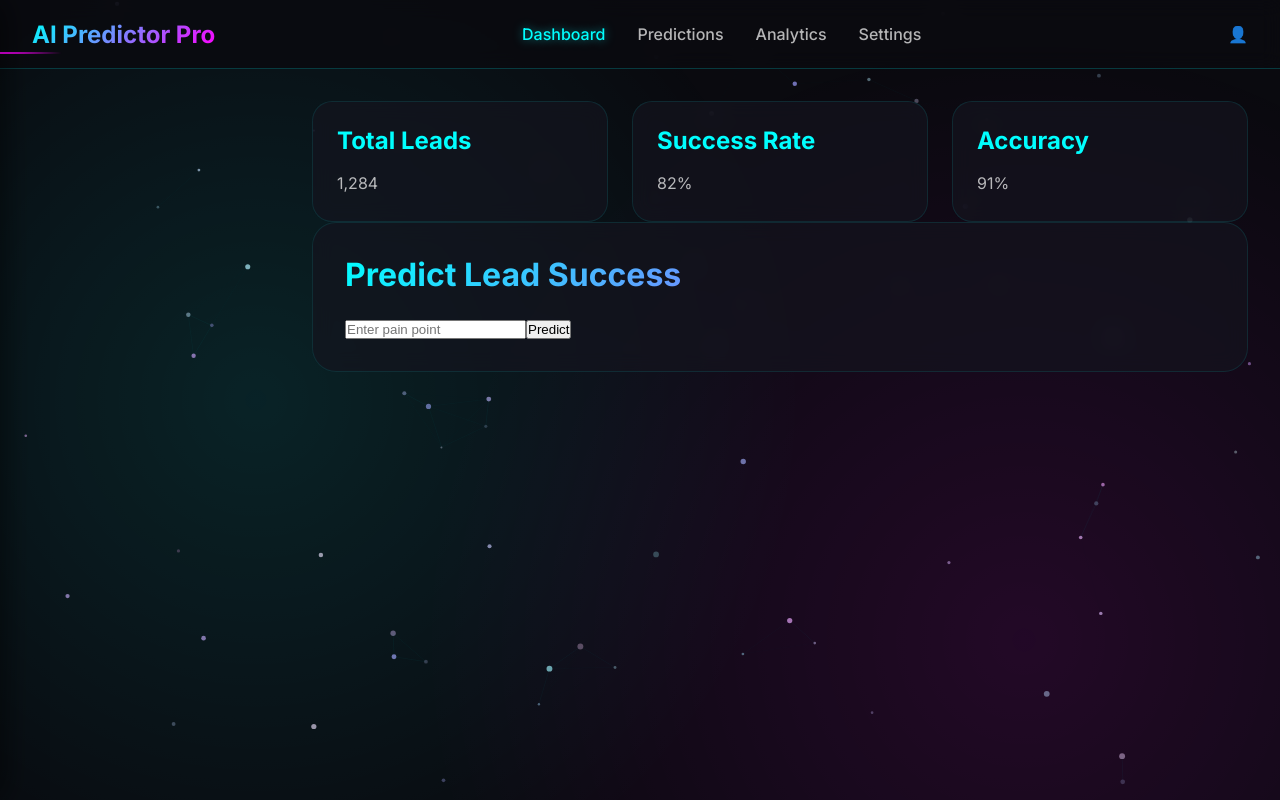
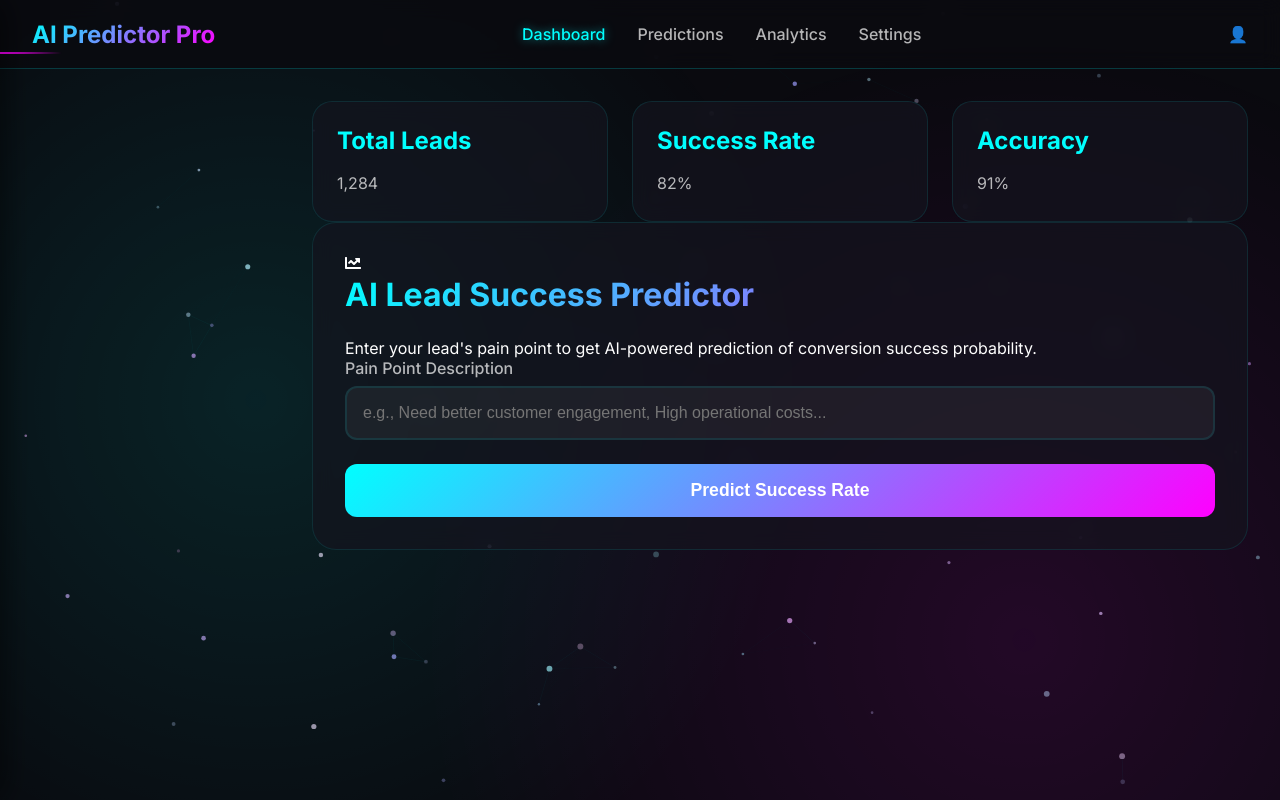
Before and after one commit to kiruba11k/predictive-model, a React (Create React App) app in the folder frontend/: page / in a window 1280 px wide. Built offline with nearby package versions, Linux system fonts and the light colour scheme.

Commit message:
Update Predictor.js

```diff
--- a/frontend/src/components/Predictor.js
+++ b/frontend/src/components/Predictor.js
@@ -1,79 +1,143 @@
 import React, { useState } from "react";
 import axios from "axios";
+import { FaSpinner, FaChartLine, FaCheckCircle, FaExclamationTriangle } from 'react-icons/fa';
 
 export default function Predictor() {
-
   const [input, setInput] = useState("");
-
   const [result, setResult] = useState(null);
-
   const [loading, setLoading] = useState(false);
-
+  const [error, setError] = useState(null);
 
   const predict = async () => {
+    if (!input.trim()) {
+      setError("Please enter a pain point");
+      return;
+    }
 
     setLoading(true);
+    setError(null);
 
+    try {
       const res = await axios.post(
-
         "https://predictive-model-backend.onrender.com/predict",
-
-{ pain_point: input }
-
+        { pain_point: input },
+        {
+          headers: {
+            'Content-Type': 'application/json',
+          },
+          timeout: 10000 // 10 second timeout
+        }
       );
 
+      if (res.data) {
         setResult(res.data);
-
+      } else {
+        setError("Invalid response from server");
+      }
+    } catch (err) {
+      console.error("Prediction error:", err);
+      setError(
+        err.response?.data?.message ||
+        err.message ||
+        "Failed to get prediction. Please try again."
+      );
+    } finally {
       setLoading(false);
-
+    }
   };
 
+  const handleKeyPress = (e) => {
+    if (e.key === 'Enter' && !loading) {
+      predict();
+    }
+  };
 
   return (
+    <div className="predictor">
+      <div className="predictor-header">
+        <FaChartLine className="predictor-icon" />
+        <h2>AI Lead Success Predictor</h2>
+      </div>
 
-<div className="predictor">
+      <div className="predictor-description">
+        <p>Enter your lead's pain point to get AI-powered prediction of conversion success probability.</p>
+      </div>
 
+      <div className="input-group">
+        <label htmlFor="painPoint">Pain Point Description</label>
+        <input
+          id="painPoint"
+          type="text"
+          placeholder="e.g., Need better customer engagement, High operational costs..."
+          value={input}
+          onChange={(e) => setInput(e.target.value)}
+          onKeyPress={handleKeyPress}
+          disabled={loading}
+          className={error ? 'error' : ''}
+        />
+        {error && (
+          <div className="error-message">
+            <FaExclamationTriangle />
+            <span>{error}</span>
+          </div>
+        )}
+      </div>
 
-<h2>Predict Lead Success</h2>
-
-
-<input
-
-placeholder="Enter pain point"
-
-onChange={(e) => setInput(e.target.value)}
-
-/>
-
-
-<button onClick={predict}>
-
-{loading ? "Analyzing..." : "Predict"}
-
+      <button
+        className={`predict-button ${loading ? 'loading' : ''}`}
+        onClick={predict}
+        disabled={loading || !input.trim()}
+      >
+        {loading ? (
+          <>
+            <FaSpinner className="spinner" />
+            <span>Analyzing...</span>
+          </>
+        ) : (
+          <span>Predict Success Rate</span>
+        )}
       </button>
 
-
       {result && (
-
-<div className="result">
-
-<h3>{result.prediction}</h3>
-
-<p>
-
-Probability:
-
-{(result.probability * 100).toFixed(2)}%
-
-</p>
-
+        <div className="result-card">
+          <div className="result-header">
+            <FaCheckCircle className="result-icon" />
+            <h3>Prediction Result</h3>
           </div>
 
-)}
-
-
+          <div className="result-content">
+            <div className="prediction-badge">
+              <span className="prediction-label">Prediction:</span>
+              <span className={`prediction-value ${result.prediction?.toLowerCase()}`}>
+                {result.prediction || "N/A"}
+              </span>
             </div>
 
+            <div className="probability-container">
+              <span className="probability-label">Success Probability:</span>
+              <div className="probability-bar-container">
+                <div
+                  className="probability-bar"
+                  style={{
+                    width: `${(result.probability * 100) || 0}%`,
+                    background: `linear-gradient(90deg, #00ffff, #ff00ff)`
+                  }}
+                />
+                <span className="probability-value">
+                  {((result.probability * 100) || 0).toFixed(2)}%
+                </span>
+              </div>
+            </div>
+
+            {result.confidence && (
+              <div className="confidence-score">
+                <span>Confidence Score:</span>
+                <span>{result.confidence}</span>
+              </div>
+            )}
+          </div>
+        </div>
+      )}
+    </div>
   );
-
 }
```
Lines whose indentation alone changed are shown as unchanged.
